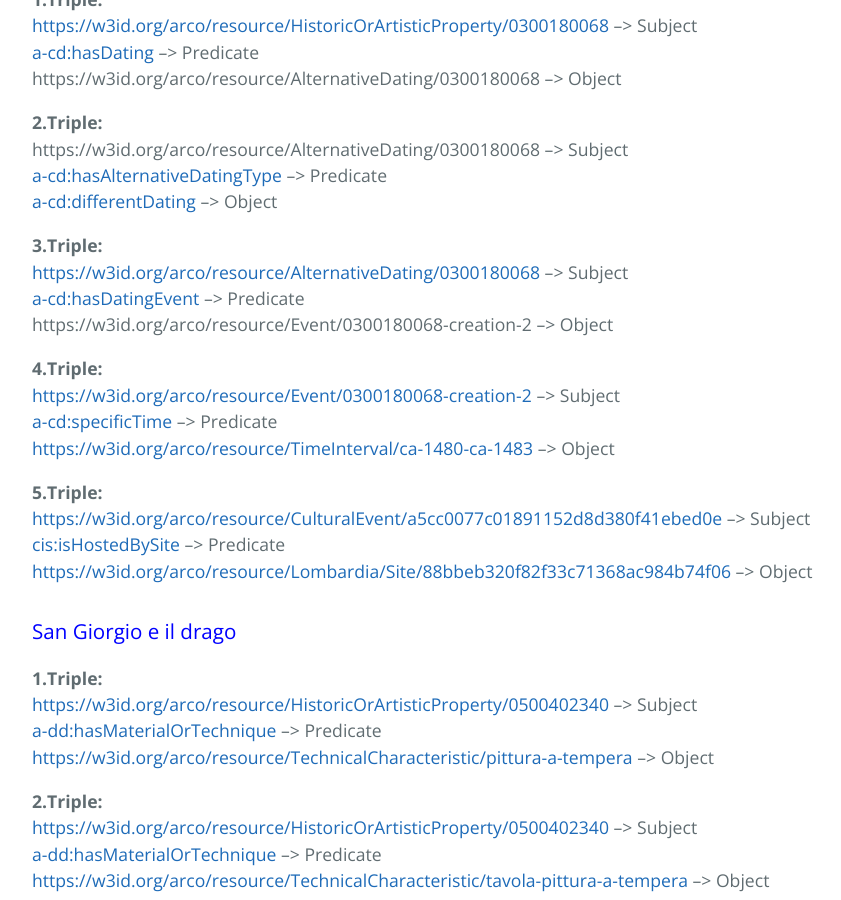
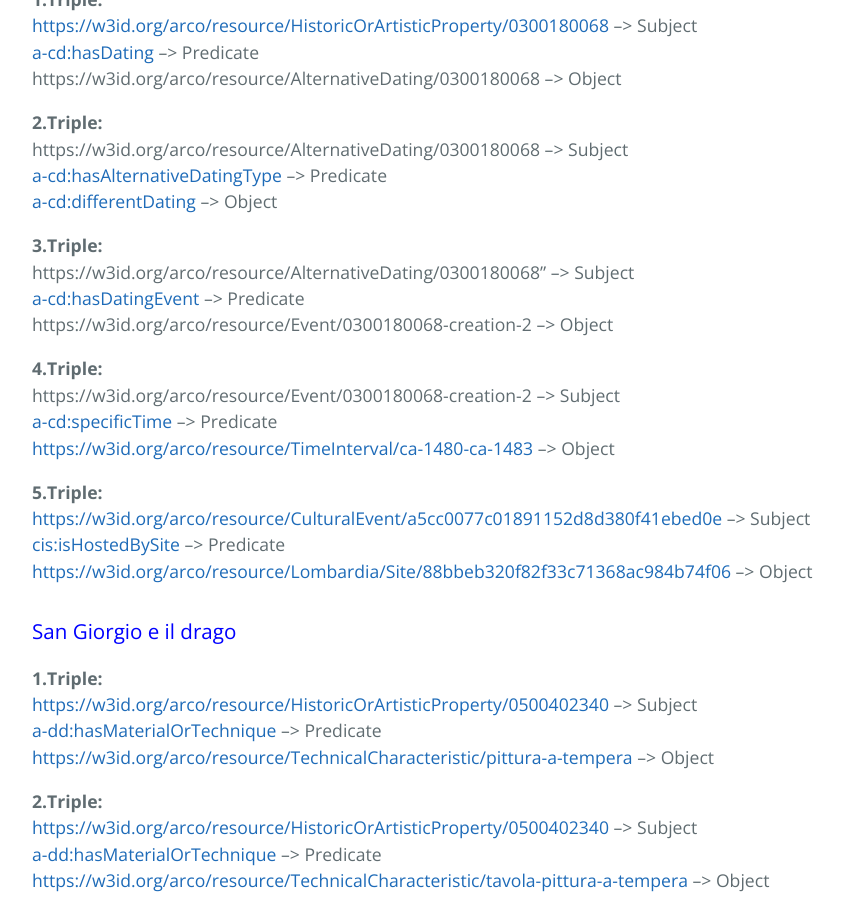
Before and after one commit to KevinITS-site/KevinITS-site.github.io, a Jekyll site: the page built from triples.md, in a window 1280 px wide and 900 px high, scrolled down 1085 px. Shown: the whole window, without its empty margins (192-1033 px from the left). Built offline with Jekyll 4.4.1, drawn with Linux system fonts in a browser that asks for light colours; our own code applies the rules of GitHub Pages for plain Markdown files; part of the change alters nothing that is shown.

```diff
--- a/triples.md
+++ b/triples.md
@@ -34,12 +34,12 @@ https://w3id.org/arco/resource/AlternativeDating/0300180068 --> Subject <br>
 <a href= "https://w3id.org/arco/ontology/context-description/DifferentDating">a-cd:differentDating</a> --> Object <br>
 
 <b>3.Triple:</b> <br>
-<a href= "https://w3id.org/arco/resource/AlternativeDating/0300180068">https://w3id.org/arco/resource/AlternativeDating/0300180068</a> --> Subject <br>
+https://w3id.org/arco/resource/AlternativeDating/0300180068" --> Subject <br>
 <a href= "https://w3id.org/arco/ontology/context-description/hasDatingEvent">a-cd:hasDatingEvent</a> --> Predicate <br>
 https://w3id.org/arco/resource/Event/0300180068-creation-2 --> Object <br>
 
 <b>4.Triple:</b> <br>
-<a href= "https://w3id.org/arco/resource/Event/0300180068-creation-2">https://w3id.org/arco/resource/Event/0300180068-creation-2</a> --> Subject <br>
+https://w3id.org/arco/resource/Event/0300180068-creation-2 --> Subject <br>
 <a href="https://w3id.org/arco/ontology/context-description/specificTime">a-cd:specificTime</a> --> Predicate <br>
 <a href= "https://w3id.org/arco/resource/TimeInterval/ca-1480-ca-1483">https://w3id.org/arco/resource/TimeInterval/ca-1480-ca-1483</a> --> Object <br>
 
```
